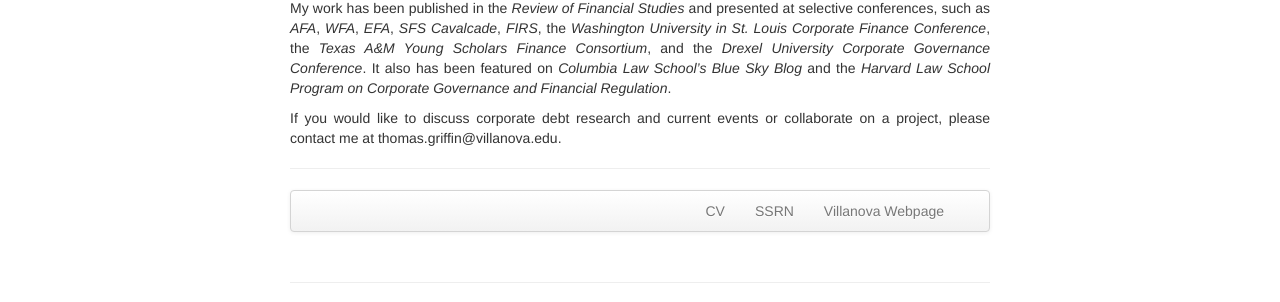
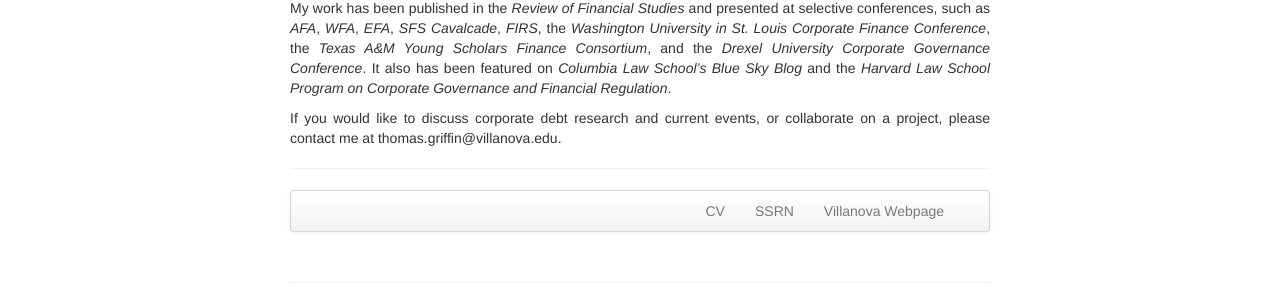
Before and after one commit to ThomasPGriffin/thomaspgriffin.github.io, a Jekyll site: the page built from index.md, in a window 1280 px wide. Shown: the part 410-712 px from the top of the page. Built offline with Jekyll 4.4.1, drawn with Linux system fonts in a browser that asks for light colours.

```diff
--- a/index.md
+++ b/index.md
@@ -31,7 +31,7 @@ keywords: Tom, Thomas, Griffin, Finance, PhD, Drexel, Villanova, Professor
 
 <p>My work has been published in the <i>Review of Financial Studies</i> and presented at selective conferences, such as <i>AFA</i>, <i>WFA</i>, <i>EFA</i>, <i>SFS Cavalcade</i>, <i>FIRS</i>, the <i>Washington University in St. Louis Corporate Finance Conference</i>, the <i>Texas A&M Young Scholars Finance Consortium</i>, and the <i>Drexel University Corporate Governance Conference</i>. It also has been featured on <i>Columbia Law School’s Blue Sky Blog</i> and the <i>Harvard Law School Program on Corporate Governance and Financial Regulation</i>.</p>
 
-<p>If you would like to discuss corporate debt research and current events or collaborate on a project, please contact me at thomas.griffin@villanova.edu.</p>
+<p>If you would like to discuss corporate debt research and current events, or collaborate on a project, please contact me at thomas.griffin@villanova.edu.</p>
 
 </div>
 ---
```
